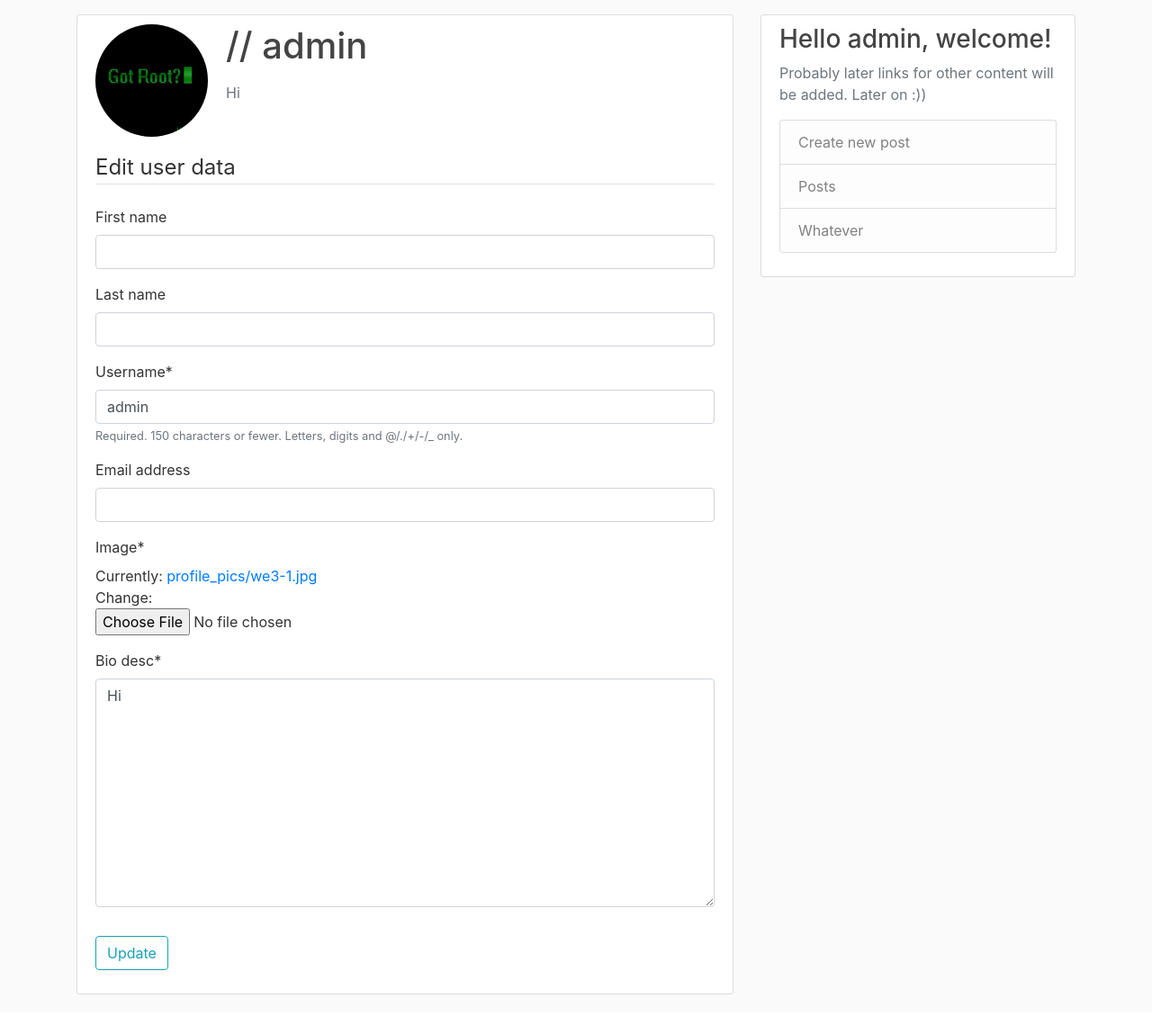
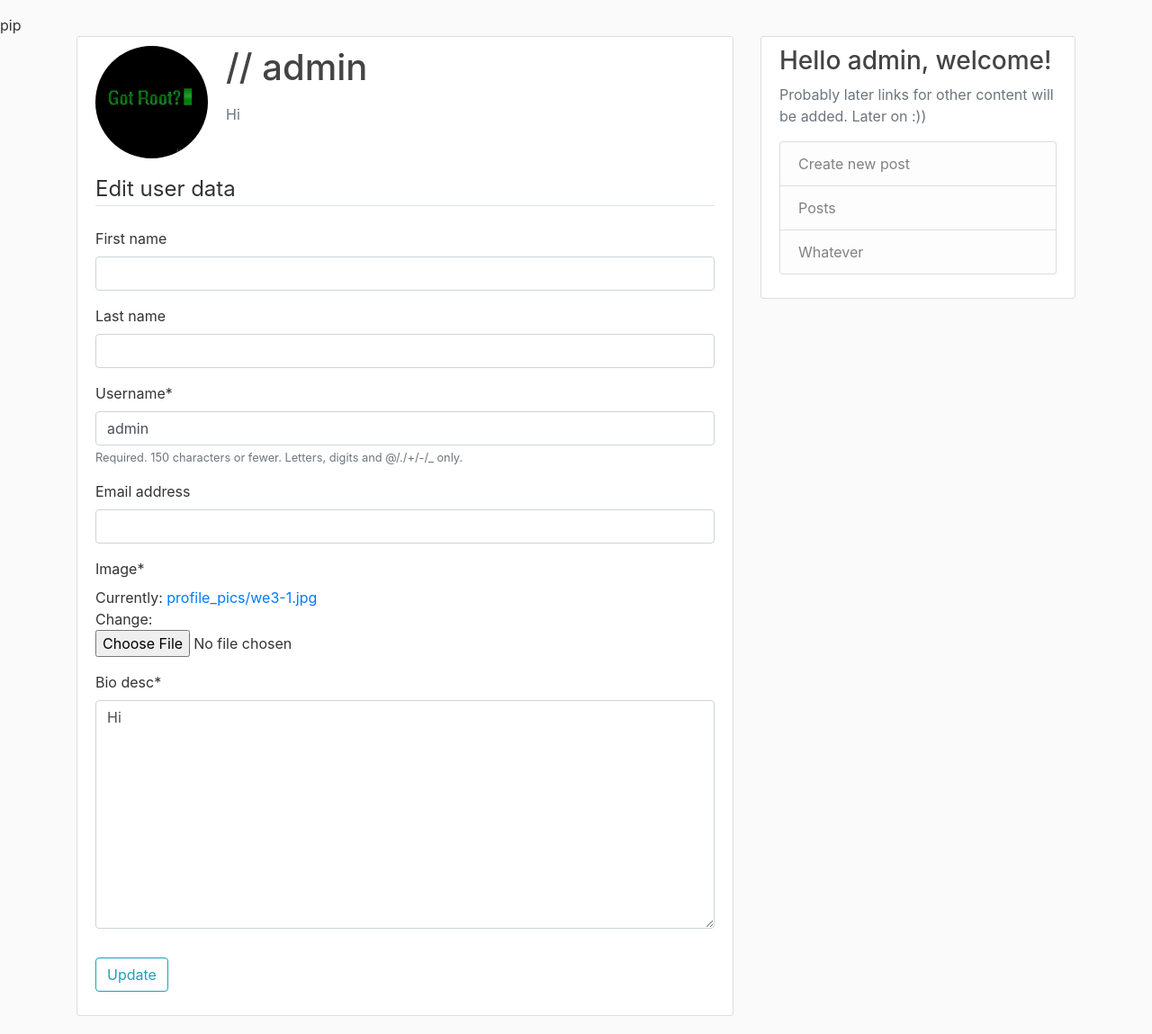
Before and after one commit to ggEx86/djangoProject, a Django app: page /edit-profile/ in a window 1280 px wide. Shown: the part 64-1213 px from the top of the page at 90% size. Before the commit the page ends 1169 px from the top, so only its background shows below. Run offline with Django 3.2, Linux system fonts and the light colour scheme; a user stored in the database is signed in; data comes from the database, SQL or seed files in the repository; both versions use the stored data as it was after the commit; some libraries are stand-ins or nearby versions.

```diff
--- a/users/templates/users/edit_profile.html
+++ b/users/templates/users/edit_profile.html
@@ -1,4 +1,4 @@
-{% extends "blog/base.html" %}
+pip{% extends "blog/base.html" %}
 {% load crispy_forms_tags %}
 {% block content %}
     <div class="content-section">
```
Also changed, not shown: db.sqlite3, 1 other file.
